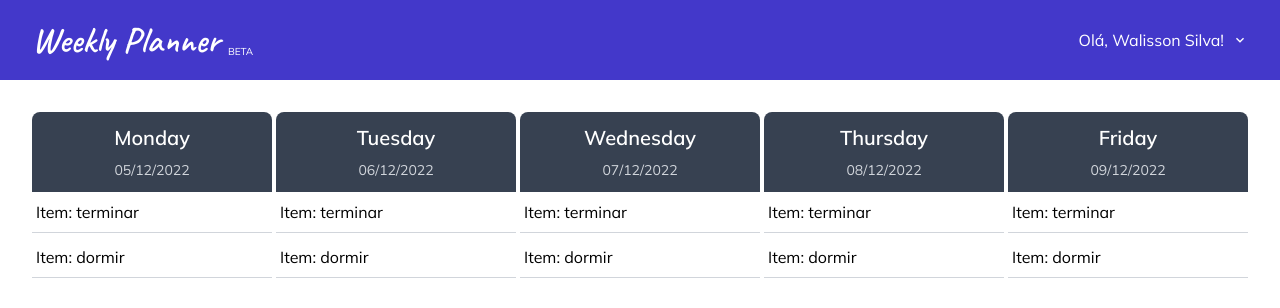
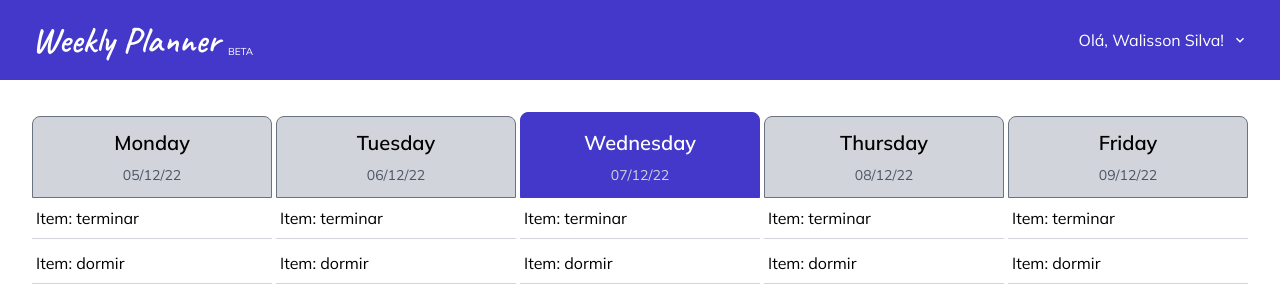
Before and after one commit to walissonsilva/better-plan, a Next.js app: page / in a window 1280 px wide. Shown: the top 308 px of the page. Built offline with nearby package versions, Linux system fonts and the light colour scheme.

Commit message:
feat: use current date to show droppables dynamically

```diff
--- a/package.json
+++ b/package.json
@@ -12,6 +12,7 @@
     "@types/node": "18.11.11",
     "@types/react": "18.0.26",
     "@types/react-dom": "18.0.9",
+    "date-fns": "^2.29.3",
     "eslint": "8.29.0",
     "eslint-config-next": "13.0.6",
     "next": "13.0.6",
--- a/src/components/DragNDrop/Droppable.tsx
+++ b/src/components/DragNDrop/Droppable.tsx
@@ -24,19 +24,31 @@ interface DroppableProps {
     title: string
   }[]
   droppableId: string
+  isToday?: boolean
 }
 
 export function Droppable({
   items,
   droppableId,
   title,
-  subtitle
+  subtitle,
+  isToday
 }: DroppableProps) {
   return (
     <div className="bg-white flex-1">
-      <div className="bg-gray-700 text-white px-1 py-3 text-center rounded-t-lg">
+      <div
+        className={`${
+          isToday
+            ? 'bg-indigo-700 text-white border-[1px] border-indigo-700'
+            : 'border-[1px] border-gray-500 bg-gray-300 text-black'
+        }  px-1 py-3 text-center rounded-t-lg ${isToday && 'pt-4'}`}
+      >
         <h2 className="text-xl font-semibold mb-2">{title}</h2>
-        <h3 className="text-sm text-gray-300">{subtitle}</h3>
+        <h3
+          className={`text-sm ${isToday ? 'text-gray-300' : 'text-gray-600'}`}
+        >
+          {subtitle}
+        </h3>
       </div>
 
       <DroppableDND droppableId={droppableId} isDropDisabled={false}>
--- a/src/components/Navbar.tsx
+++ b/src/components/Navbar.tsx
@@ -4,7 +4,7 @@ import { MdKeyboardArrowDown } from 'react-icons/md'
 export function Navbar() {
   return (
     <header className="bg-indigo-700 w-screen h-20">
-      <nav className="flex items-center justify-between h-full mx-auto text-white max-w-[1320px] px-4 lg:px-8">
+      <nav className="flex items-center justify-between h-full text-white px-4 lg:px-8">
         <Link href="/">
           <span className="text-4xl font-semibold font-brand">
             Weekly Planner
--- a/src/components/Pages/Home.tsx
+++ b/src/components/Pages/Home.tsx
@@ -1,12 +1,30 @@
+import { useState } from 'react'
 import { DragDropContext } from 'react-beautiful-dnd'
+import { format, addDays, isToday } from 'date-fns'
 import { Droppable } from '../DragNDrop/Droppable'
 
 export const HomePage: React.FC = () => {
+  const today = new Date()
+  const [dateOnFocus, setDateOnFocus] = useState(today)
+
   return (
-    <main className="max-w-7xl p-4 lg:p-8 mx-auto">
-      <section className="flex gap-1 w-full">
+    <main className="p-4 lg:p-8">
+      <section className="flex gap-1 w-full items-end">
         <DragDropContext onDragEnd={() => {}}>
-          <Droppable
+          {Array.from({ length: 5 }).map((_, idx) => (
+            <Droppable
+              key={addDays(dateOnFocus, idx - 2).getTime()}
+              title={format(addDays(dateOnFocus, idx - 2), 'eeee')}
+              isToday={idx - 2 === 0}
+              subtitle={format(addDays(dateOnFocus, idx - 2), 'dd/MM/yy')}
+              items={[
+                { id: 'task-1', title: 'terminar' },
+                { id: 'task-2', title: 'dormir' }
+              ]}
+              droppableId={String(addDays(dateOnFocus, idx - 2).getTime())}
+            />
+          ))}
+          {/* <Droppable
             title="Monday"
             subtitle="05/12/2022"
             items={[
@@ -25,8 +43,8 @@ export const HomePage: React.FC = () => {
             droppableId="1"
           />
           <Droppable
-            title="Wednesday"
-            subtitle="07/12/2022"
+            title={format(dateOnFocus, 'eeee')}
+            subtitle={format(dateOnFocus, 'dd/MM/yy')}
             items={[
               { id: 'task-1', title: 'terminar' },
               { id: 'task-2', title: 'dormir' }
@@ -50,7 +68,7 @@ export const HomePage: React.FC = () => {
               { id: 'task-2', title: 'dormir' }
             ]}
             droppableId="1"
-          />
+          /> */}
         </DragDropContext>
       </section>
     </main>
```
Also changed, not shown: 1 other file (tests, documents, lock files or other folders).
